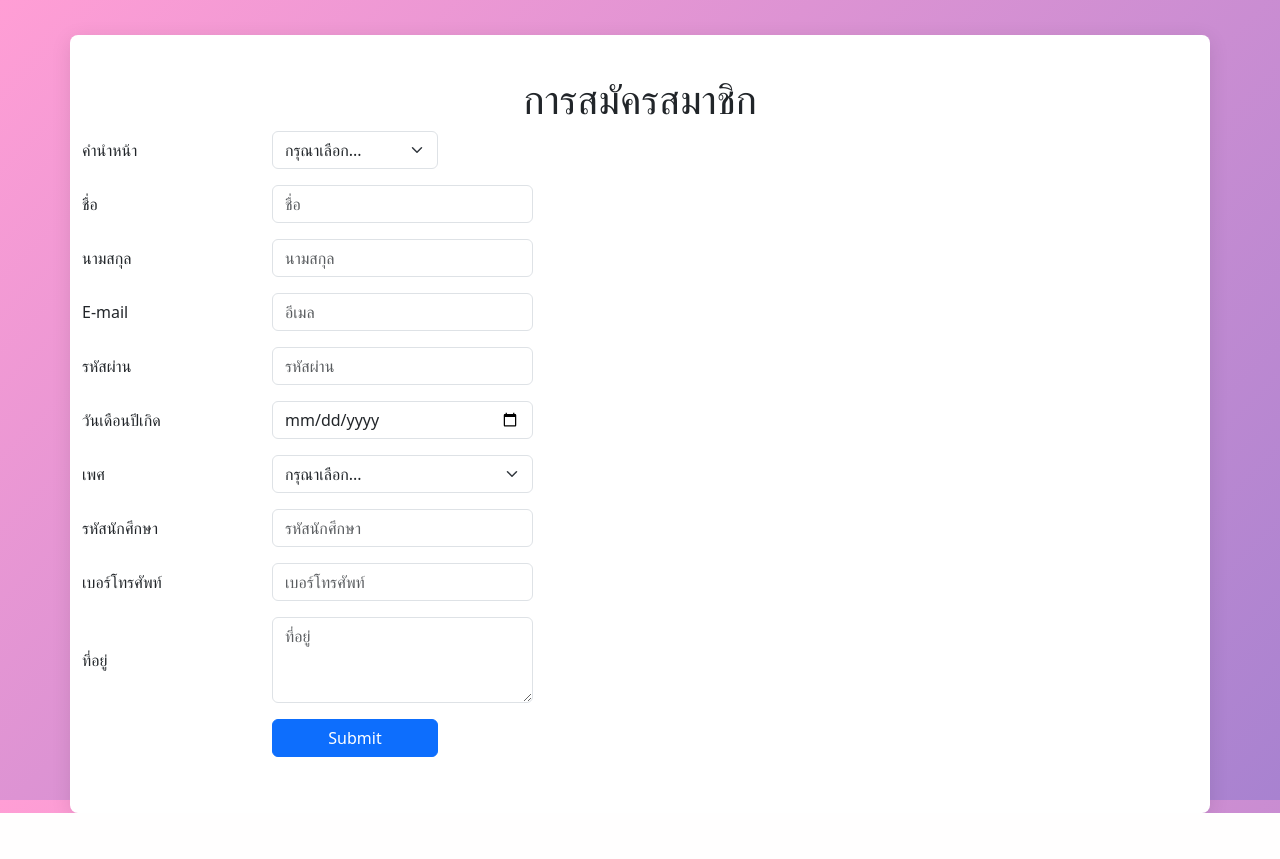
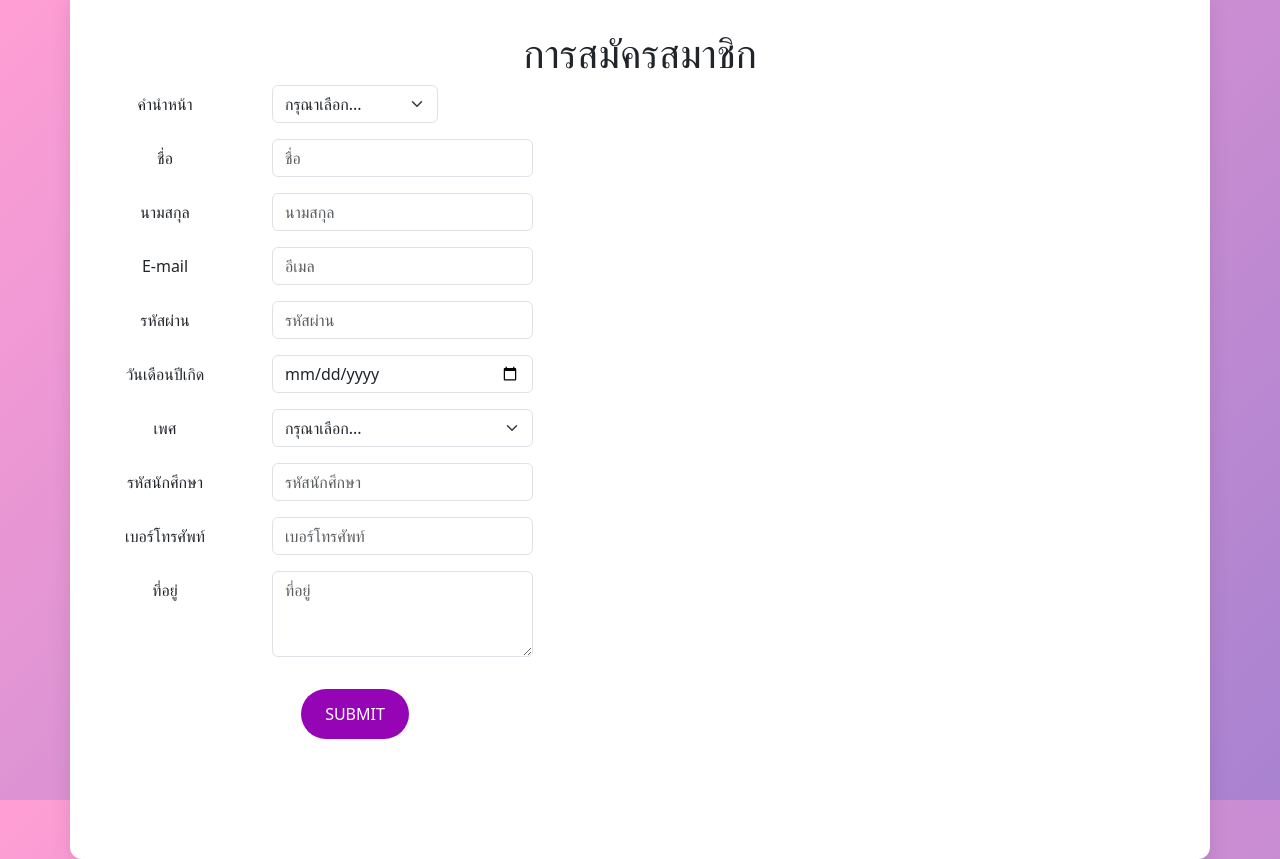
Before and after one commit to Backerss/aeh, a PHP site: page /regis.php in a window 1280 px wide. Before the commit the page ends 813 px from the top, so only its background shows below. Run offline with PHP 8.4, Linux system fonts and the light colour scheme.

Commit message:
เปลี่ยนไปเรื่อย

```diff
--- a/assets/css/regis.css
+++ b/assets/css/regis.css
@@ -16,24 +16,33 @@
 }
 
 .container {
-  max-width: 500px; /* ลดขนาดความกว้างให้เล็กลง */
-  width: 100%; /* ทำให้ responsive */
+  max-width: 500px;
+  width: 90%;
   background: #fff;
   padding: 40px;
-  border-radius: 8px;
-  box-shadow: 0 4px 20px rgba(0, 0, 0, 0.1);
+  border-radius: 12px;
+  box-shadow: 0 8px 20px rgba(0, 0, 0, 0.1);
+  text-align: center;
 }
 
 h1 {
   text-align: center;
   color: #674188;
   font-weight: 500;
-  margin-bottom: 30px;
+  margin-bottom: 20px;
+}
+
+p {
+  font-size: 1rem;
+  color: #555;
+  margin-bottom: 20px;
+  line-height: 1.5;
 }
 
 .form-label {
   font-weight: 500;
   color: #674188;
+  margin-bottom: 10px;
 }
 
 .form-control, .form-select {
@@ -41,6 +50,7 @@
   border: 1px solid #ddd;
   padding: 10px;
   transition: border-color 0.3s;
+  width: 100%;
 }
 
 .form-control:focus, .form-select:focus {
@@ -55,7 +65,7 @@
 .btn-primary {
   background-color: #674188;
   border-color: #674188;
-  padding: 10px 20px;
+  padding: 12px 24px;
   font-weight: bold;
   font-size: 1.1em;
   transition: background-color 0.3s, box-shadow 0.3s;
@@ -76,11 +86,6 @@
   margin-bottom: 1.5rem !important;
 }
 
-.col-form-label {
-  display: flex;
-  align-items: center;
-}
-
 textarea {
   color: #333;
 }
@@ -98,3 +103,19 @@
   color: #ff69b4;
   text-decoration: underline;
 }
+
+.submit {
+    border: none;
+    border-radius: 100vh;
+    padding: 0.8rem 1.5rem;
+    background: #9505b6;
+    color: #fff;
+    font-family: inherit;
+    text-transform: uppercase;
+    font-size: 1rem;
+    font-weight: 300;
+    display: block;
+    margin: 1rem auto 4rem auto;
+    cursor: pointer;
+    transition: transform 200ms ease, box-shadow 200ms ease;
+  }
--- a/include/include_header.php
+++ b/include/include_header.php
@@ -4,7 +4,7 @@
   <link href="https://fonts.googleapis.com/css2?family=Open+Sans:wght@300;400;500;600;700;800&display=swap"
     rel="stylesheet">
 
-  <title>Tale SEO Agency - FAQ Page</title>
+  <title>moaaeh yahoo</title>
 
   <!-- Bootstrap core CSS -->
   <link href="vendor/bootstrap/css/bootstrap.min.css" rel="stylesheet">
--- a/regis.php
+++ b/regis.php
@@ -87,7 +87,7 @@
             </div>
             <div class="row mb-3">
                 <div class="col-sm-2 offset-sm-2">
-                    <button type="submit" class="btn btn-primary">Submit</button>
+                <input class="submit" type="submit" id="submit-btn" value="submit" />
                 </div>
             </div>
         </form>
```
Also changed, not shown: assets/css/pop-up.css (+16 -8 lines).
